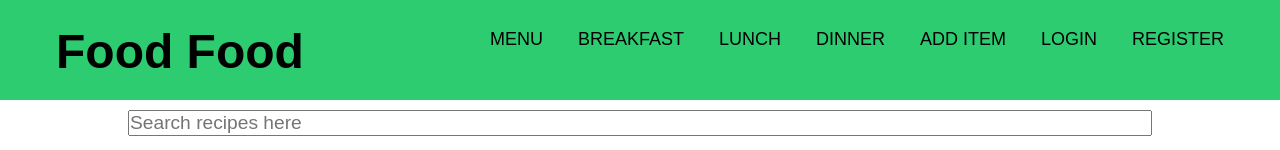
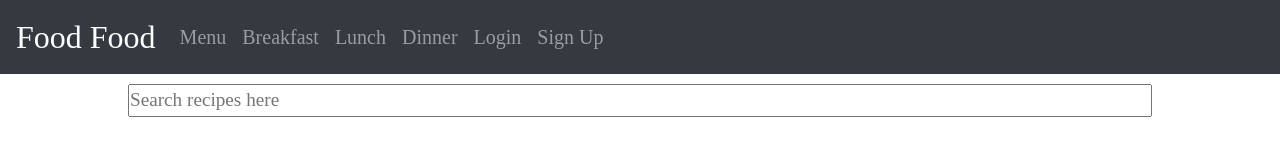
Before and after one commit to SoneThaya/food-redux, a React (Create React App) app: page /menu in a window 1280 px wide. Shown: the top 150 px of the page. Built offline with nearby package versions, Linux system fonts and the light colour scheme; no server answers.

Commit message:
created boostrap navbar

```diff
--- a/public/index.html
+++ b/public/index.html
@@ -24,7 +24,14 @@
       work correctly both with client-side routing and a non-root public URL.
       Learn how to configure a non-root public URL by running `npm run build`.
     -->
-    <title>React App</title>
+
+    <link
+  rel="stylesheet"
+  href="https://maxcdn.bootstrapcdn.com/bootstrap/4.5.0/css/bootstrap.min.css"
+  integrity="sha384-9aIt2nRpC12Uk9gS9baDl411NQApFmC26EwAOH8WgZl5MYYxFfc+NcPb1dKGj7Sk"
+  crossorigin="anonymous"
+/>
+    <title>Food Redux</title>
   </head>
   <body>
     <noscript>You need to enable JavaScript to run this app.</noscript>
--- a/src/App.css
+++ b/src/App.css
@@ -6,6 +6,7 @@
 
 body {
   line-height: 1.5;
+  font-family: "Times New Roman", Times, serif;
 }
 
 a {
@@ -19,7 +20,7 @@ a {
   margin: auto;
 }
 
-.nav {
+/* .nav {
   padding: 10px 0;
   width: 100%;
   height: 100px;
@@ -78,7 +79,7 @@ nav a::before {
 
 nav a:hover::before {
   width: 100%;
-}
+} */
 
 .App {
   text-align: center;
@@ -141,3 +142,29 @@ input {
     width: 80%;
     margin: 10px;
 }
+
+.navbar-brand {
+  font-size: 2rem;;
+}
+.navbar-brand a{
+  font-size: 2rem;;
+}
+.navbar-nav {
+
+  display: flex;
+  /* align-items: flex-end;
+  justify-content: flex-end; */
+  /* margin-left: 50px; */
+  font-size: 1.25rem;
+
+}
+.mr-auto {
+  display: flex;
+}
+.nav-container {
+  flex-direction: row;
+  display: flex;
+  position: relative;
+  float: right;
+  margin: 0 auto;
+}
--- a/src/App.js
+++ b/src/App.js
@@ -5,7 +5,7 @@ import './App.css';
 
 import Home from "./components/Home";
 import AddItem from './components/AddItem';
-import Navbar from './components/Navbar';
+import NavigationBar from './components/NavigationBar';
 import MenuList from './components/MenuList'
 import Login from './components/Login'
 import SignUp from './components/SignUp'
@@ -16,7 +16,7 @@ function App() {
     <div className="App">
       <Router>
 
-        <Navbar />
+        <NavigationBar />
 
         <Switch>
           <Route path='/' exact component={Home} />
--- a/src/components/Navbar.js
+++ /dev/null
@@ -1,30 +0,0 @@
-import React from 'react';
-import { Link } from 'react-router-dom';
-import {NavStyles} from './Styles'
-
-const Navbar = () => {
-  return (
-
-     <NavStyles>
-      <div className='nav'>
-        <div className='container'>
-        <Link to='/'>
-          <h1>Food Food</h1>
-        </Link>
-        <nav>
-            <Link to='/menu'>Menu</Link>
-            <Link to='/breakfast'>Breakfast</Link>
-            <Link to='/lunch'>Lunch</Link>
-            <Link to='/dinner'>Dinner</Link>
-            <Link to='/add-item'>Add Item</Link>
-            <Link to='/login'>Login</Link>
-            <Link to='/register'>Register</Link>
-          </nav>
-          </div>
-        </div>
-      </NavStyles>
-
-  )
-}
-
-export default Navbar;
--- /dev/null
+++ b/src/components/NavigationBar.js
@@ -0,0 +1,33 @@
+import React from 'react';
+import { Link } from 'react-router-dom';
+import { NavStyles } from './Styles'
+import { Navbar, Nav } from "react-bootstrap"
+
+const NavigationBar = () => {
+  return (
+
+    <div className="App">
+        <Navbar collapseOnSelect expand="lg" bg="dark" variant="dark">
+        <Navbar.Brand href="/">Food Food</Navbar.Brand>
+        <Navbar.Toggle aria-controls="responsive-navbar-nav" />
+        <Navbar.Collapse id="responsive-navbar-nav">
+          <Nav className="mr-auto">
+            <Nav.Link href="/menu">Menu</Nav.Link>
+            <Nav.Link href="/breakfast">Breakfast</Nav.Link>
+            <Nav.Link href="/lunch">Lunch</Nav.Link>
+            <Nav.Link href="/dinner">Dinner</Nav.Link>
+              <div className="nav-container">
+                <Nav.Link href="/login">Login</Nav.Link>
+                <Nav.Link href="/signup">Sign Up</Nav.Link>
+              </div>
+          </Nav>
+
+        </Navbar.Collapse>
+      </Navbar>
+    </div>
+
+
+  )
+}
+
+export default NavigationBar;
```
